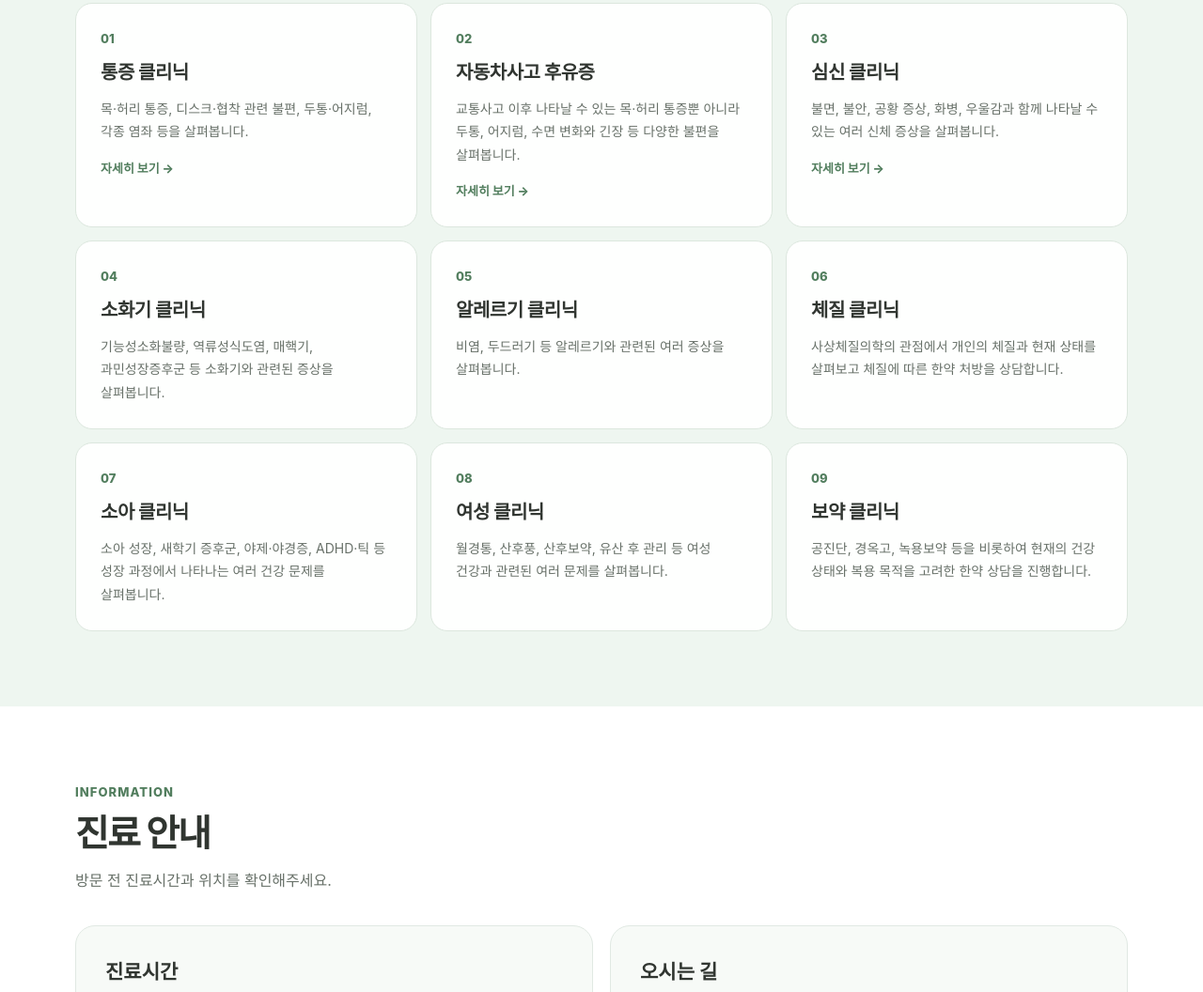
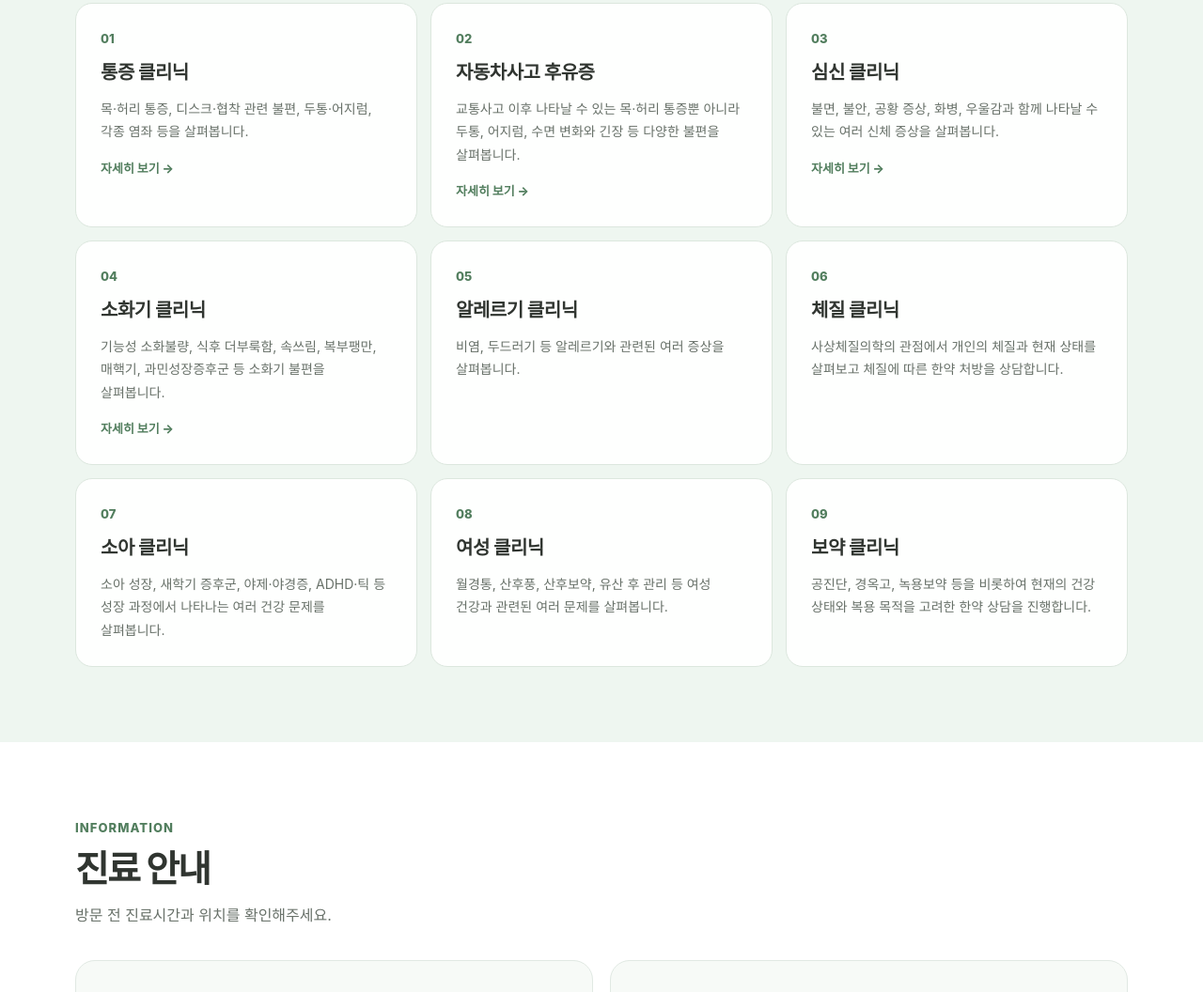
Before and after one commit to solsolclinic/solsolclinic.github.io, a plain HTML site: page index.html in a window 1280 px wide. Shown: the part 3078-4134 px from the top of the page at 94% size. Drawn offline with Linux system fonts and the light colour scheme.

Commit message:
Update index.html

```diff
--- a/index.html
+++ b/index.html
@@ -2944,6 +2944,11 @@ CLINIC
 
 <!-- 04 소화 -->
 
+<a href="digestive-clinic.html"
+   class="treatment-link"
+   aria-label="소화기클리닉 자세히 보기">
+
+
 <article class="treatment-card">
 
 
@@ -2963,14 +2968,24 @@ CLINIC
 
 <p>
 
-기능성소화불량, 역류성식도염,
-매핵기, 과민성장증후군 등
-소화기와 관련된 증상을 살펴봅니다.
+기능성 소화불량, 식후 더부룩함,
+속쓰림, 복부팽만, 매핵기,
+과민성장증후군 등 소화기 불편을 살펴봅니다.
 
 </p>
 
 
+<div class="more-link">
+
+자세히 보기 →
+
+</div>
+
+
 </article>
+
+
+</a>
 
 
 
```
